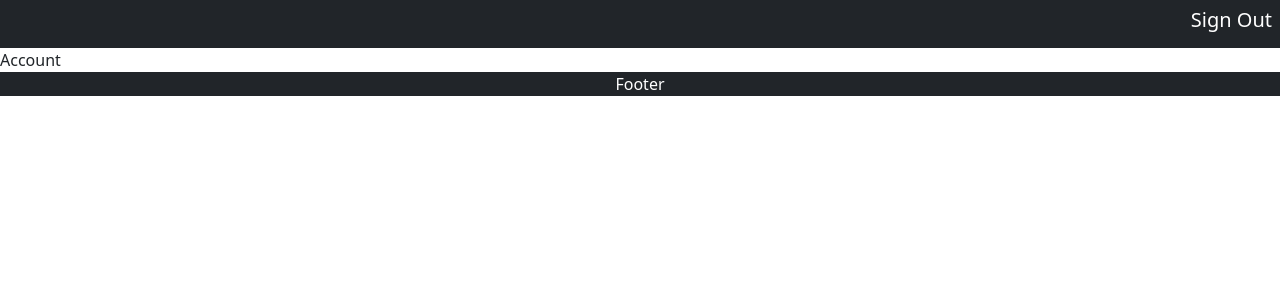
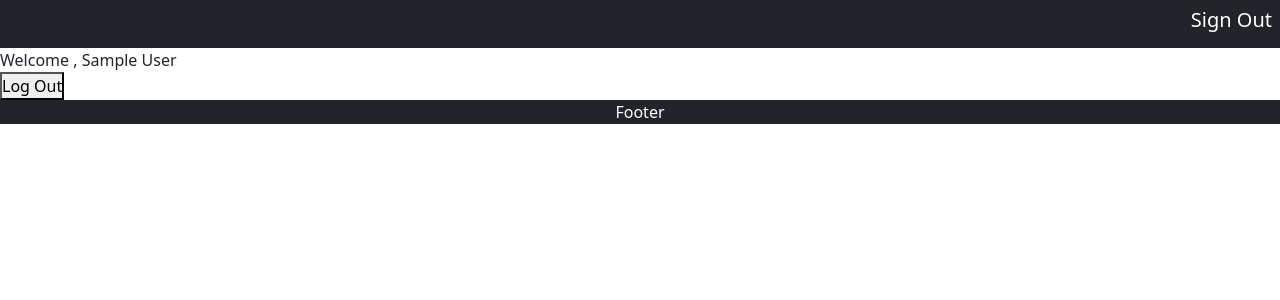
Before and after one commit to killshotxd/ComC-Comic, a React (Vite) app: page /account in a window 1280 px wide. Shown: the top 300 px of the page. Built offline with nearby package versions, Linux system fonts and the light colour scheme; no server answers; sample sign-in values are in the browser's storage.

Commit message:
Fixed account page with protected

```diff
--- a/src/App.jsx
+++ b/src/App.jsx
@@ -7,6 +7,7 @@ import Auth from "./Components/Auth/Auth";
 import Home from "./Components/Home/Home";
 import Account from "./Components/Account/Account";
 import { AuthContextProvider } from "./Context/AuthContext";
+import Protected from "./Components/Protected/Protected";
 const App = () => {
   return (
     <BrowserRouter>
@@ -15,7 +16,14 @@ const App = () => {
         <Routes>
           <Route path="/" element={<Home />} />
           <Route path="/signIn" element={<Auth />} />
-          <Route path="/account" element={<Account />} />
+          <Route
+            path="/account"
+            element={
+              <Protected>
+                <Account />
+              </Protected>
+            }
+          />
         </Routes>
         <Footer />
       </AuthContextProvider>
--- a/src/Components/Account/Account.jsx
+++ b/src/Components/Account/Account.jsx
@@ -1,7 +1,20 @@
 import React from "react";
-
+import { UserAuth } from "../../Context/AuthContext";
+import { useNavigate } from "react-router-dom";
+import { async } from "@firebase/util";
 const Account = () => {
-  return <div>Account</div>;
+  const { user, logOut } = UserAuth();
+  const navigate = useNavigate();
+  const handleSignOut = async () => {
+    await logOut();
+    navigate("/signIn");
+  };
+  return (
+    <>
+      <div>Welcome , {user?.displayName}</div>
+      <button onClick={handleSignOut}>Log Out</button>
+    </>
+  );
 };
 
 export default Account;
--- a/src/Components/Auth/Auth.jsx
+++ b/src/Components/Auth/Auth.jsx
@@ -1,9 +1,11 @@
-import React from "react";
+import React, { useEffect } from "react";
 import { GoogleButton } from "react-google-button";
 import { UserAuth } from "../../Context/AuthContext";
 import { async } from "@firebase/util";
+import { useNavigate } from "react-router-dom";
 const Auth = () => {
-  const { googleSignIn } = UserAuth();
+  const { googleSignIn, user } = UserAuth();
+  const navigate = useNavigate();
 
   const handleGoogleSignIn = async () => {
     try {
@@ -12,6 +14,12 @@ const Auth = () => {
       console.log(error);
     }
   };
+
+  useEffect(() => {
+    if (user != null) {
+      navigate("/account");
+    } else return;
+  }, [user]);
 
   return (
     <div
--- /dev/null
+++ b/src/Components/Protected/Protected.jsx
@@ -0,0 +1,13 @@
+import React, { Children } from "react";
+import { Navigate } from "react-router-dom";
+import { UserAuth } from "../../Context/AuthContext";
+
+const Protected = ({ children }) => {
+  const { user } = UserAuth();
+  if (!user) {
+    return <Navigate to="/" />;
+  }
+  return children;
+};
+
+export default Protected;
```
